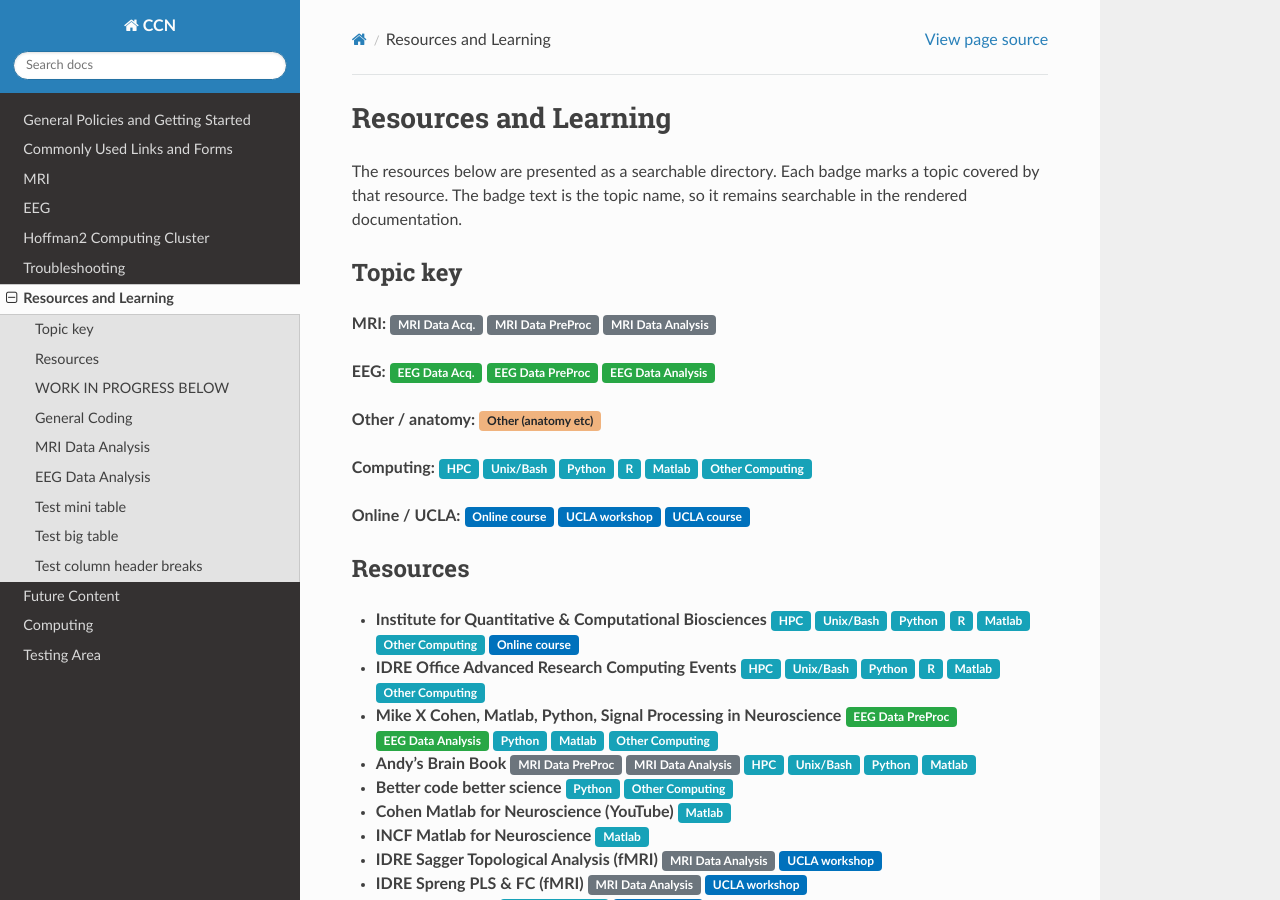
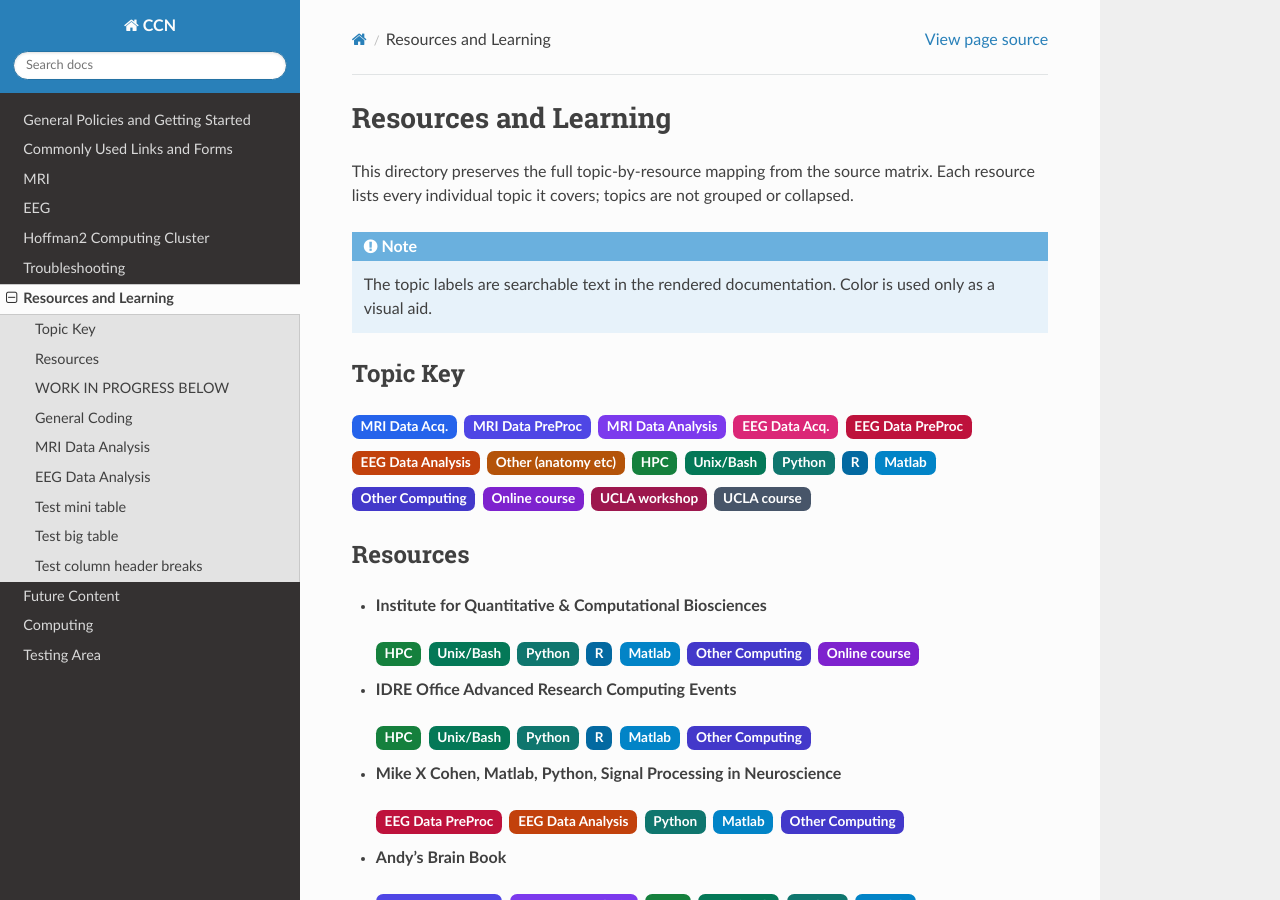
Before and after one commit to CCN-Support/CCN_Wiki, a Sphinx documentation site: the page built from docs/source/resources-and-learning.rst, in a window 1280 px wide and 900 px high. Built offline with Sphinx 7.4.7 and the Read the Docs theme 3.1.0, drawn with Linux system fonts in a browser that asks for light colours.

Commit message:
Update resources-and-learning.rst

```diff
--- a/docs/source/resources-and-learning.rst
+++ b/docs/source/resources-and-learning.rst
@@ -1,110 +1,213 @@
 Resources and Learning
 ======================
 
-The resources below are presented as a searchable directory. Each badge marks a topic covered by that resource. The badge text is the topic name, so it remains searchable in the rendered documentation.
 
-Topic key
+This directory preserves the full topic-by-resource mapping from the source matrix. Each resource lists every individual topic it covers; topics are not grouped or collapsed.
+
+.. note::
+
+   The topic labels are searchable text in the rendered documentation. Color is used only as a visual aid.
+
+Topic Key
 ---------
 
-**MRI:** :bdg-secondary:`MRI Data Acq.` :bdg-secondary:`MRI Data PreProc` :bdg-secondary:`MRI Data Analysis`
+.. raw:: html
 
-**EEG:** :bdg-success:`EEG Data Acq.` :bdg-success:`EEG Data PreProc` :bdg-success:`EEG Data Analysis`
-
-**Other / anatomy:** :bdg-warning:`Other (anatomy etc)`
-
-**Computing:** :bdg-info:`HPC` :bdg-info:`Unix/Bash` :bdg-info:`Python` :bdg-info:`R` :bdg-info:`Matlab` :bdg-info:`Other Computing`
-
-**Online / UCLA:** :bdg-primary:`Online course` :bdg-primary:`UCLA workshop` :bdg-primary:`UCLA course`
+   <div class="resource-topic-key">
+     <span class="resource-topic topic-01">MRI Data Acq.</span>
+     <span class="resource-topic topic-02">MRI Data PreProc</span>
+     <span class="resource-topic topic-03">MRI Data Analysis</span>
+     <span class="resource-topic topic-04">EEG Data Acq.</span>
+     <span class="resource-topic topic-05">EEG Data PreProc</span>
+     <span class="resource-topic topic-06">EEG Data Analysis</span>
+     <span class="resource-topic topic-07">Other (anatomy etc)</span>
+     <span class="resource-topic topic-08">HPC</span>
+     <span class="resource-topic topic-09">Unix/Bash</span>
+     <span class="resource-topic topic-10">Python</span>
+     <span class="resource-topic topic-11">R</span>
+     <span class="resource-topic topic-12">Matlab</span>
+     <span class="resource-topic topic-13">Other Computing</span>
+     <span class="resource-topic topic-14">Online course</span>
+     <span class="resource-topic topic-15">UCLA workshop</span>
+     <span class="resource-topic topic-16">UCLA course</span>
+   </div>
 
 Resources
 ---------
 
 * **Institute for Quantitative & Computational Biosciences**
-  :bdg-info:`HPC` :bdg-info:`Unix/Bash` :bdg-info:`Python` :bdg-info:`R` :bdg-info:`Matlab` :bdg-info:`Other Computing` :bdg-primary:`Online course`
+
+  .. raw:: html
+
+     <span class="resource-topic topic-08">HPC</span> <span class="resource-topic topic-09">Unix/Bash</span> <span class="resource-topic topic-10">Python</span> <span class="resource-topic topic-11">R</span> <span class="resource-topic topic-12">Matlab</span> <span class="resource-topic topic-13">Other Computing</span> <span class="resource-topic topic-14">Online course</span>
 
 * **IDRE Office Advanced Research Computing Events**
-  :bdg-info:`HPC` :bdg-info:`Unix/Bash` :bdg-info:`Python` :bdg-info:`R` :bdg-info:`Matlab` :bdg-info:`Other Computing`
+
+  .. raw:: html
+
+     <span class="resource-topic topic-08">HPC</span> <span class="resource-topic topic-09">Unix/Bash</span> <span class="resource-topic topic-10">Python</span> <span class="resource-topic topic-11">R</span> <span class="resource-topic topic-12">Matlab</span> <span class="resource-topic topic-13">Other Computing</span>
 
 * **Mike X Cohen, Matlab, Python, Signal Processing in Neuroscience**
-  :bdg-success:`EEG Data PreProc` :bdg-success:`EEG Data Analysis` :bdg-info:`Python` :bdg-info:`Matlab` :bdg-info:`Other Computing`
+
+  .. raw:: html
+
+     <span class="resource-topic topic-05">EEG Data PreProc</span> <span class="resource-topic topic-06">EEG Data Analysis</span> <span class="resource-topic topic-10">Python</span> <span class="resource-topic topic-12">Matlab</span> <span class="resource-topic topic-13">Other Computing</span>
 
 * **Andy's Brain Book**
-  :bdg-secondary:`MRI Data PreProc` :bdg-secondary:`MRI Data Analysis` :bdg-info:`HPC` :bdg-info:`Unix/Bash` :bdg-info:`Python` :bdg-info:`Matlab`
+
+  .. raw:: html
+
+     <span class="resource-topic topic-02">MRI Data PreProc</span> <span class="resource-topic topic-03">MRI Data Analysis</span> <span class="resource-topic topic-08">HPC</span> <span class="resource-topic topic-09">Unix/Bash</span> <span class="resource-topic topic-10">Python</span> <span class="resource-topic topic-12">Matlab</span>
 
 * **Better code better science**
-  :bdg-info:`Python` :bdg-info:`Other Computing`
+
+  .. raw:: html
+
+     <span class="resource-topic topic-10">Python</span> <span class="resource-topic topic-13">Other Computing</span>
 
 * **Cohen Matlab for Neuroscience (YouTube)**
-  :bdg-info:`Matlab`
+
+  .. raw:: html
+
+     <span class="resource-topic topic-12">Matlab</span>
 
 * **INCF Matlab for Neuroscience**
-  :bdg-info:`Matlab`
+
+  .. raw:: html
+
+     <span class="resource-topic topic-12">Matlab</span>
 
 * **IDRE Sagger Topological Analysis (fMRI)**
-  :bdg-secondary:`MRI Data Analysis` :bdg-primary:`UCLA workshop`
+
+  .. raw:: html
+
+     <span class="resource-topic topic-03">MRI Data Analysis</span> <span class="resource-topic topic-15">UCLA workshop</span>
 
 * **IDRE Spreng PLS & FC (fMRI)**
-  :bdg-secondary:`MRI Data Analysis` :bdg-primary:`UCLA workshop`
+
+  .. raw:: html
+
+     <span class="resource-topic topic-03">MRI Data Analysis</span> <span class="resource-topic topic-15">UCLA workshop</span>
 
 * **ABCD ReproNim**
-  :bdg-info:`Other Computing` :bdg-primary:`Online course`
+
+  .. raw:: html
+
+     <span class="resource-topic topic-13">Other Computing</span> <span class="resource-topic topic-14">Online course</span>
 
 * **NIH fMRIF Summer Course**
-  :bdg-secondary:`MRI Data Acq.` :bdg-secondary:`MRI Data Analysis` :bdg-primary:`Online course`
+
+  .. raw:: html
+
+     <span class="resource-topic topic-01">MRI Data Acq.</span> <span class="resource-topic topic-03">MRI Data Analysis</span> <span class="resource-topic topic-14">Online course</span>
 
 * **MRI Questions**
-  :bdg-secondary:`MRI Data Acq.`
+
+  .. raw:: html
+
+     <span class="resource-topic topic-01">MRI Data Acq.</span>
 
 * **John Hopkins Principles of fMRI  Coursera**
-  :bdg-secondary:`MRI Data Acq.` :bdg-secondary:`MRI Data PreProc` :bdg-secondary:`MRI Data Analysis` :bdg-primary:`Online course`
+
+  .. raw:: html
+
+     <span class="resource-topic topic-01">MRI Data Acq.</span> <span class="resource-topic topic-02">MRI Data PreProc</span> <span class="resource-topic topic-03">MRI Data Analysis</span> <span class="resource-topic topic-14">Online course</span>
 
 * **UMichigan Training in fMRI**
-  :bdg-secondary:`MRI Data Acq.` :bdg-secondary:`MRI Data PreProc` :bdg-secondary:`MRI Data Analysis`
+
+  .. raw:: html
+
+     <span class="resource-topic topic-01">MRI Data Acq.</span> <span class="resource-topic topic-02">MRI Data PreProc</span> <span class="resource-topic topic-03">MRI Data Analysis</span>
 
 * **OHBM 2025 Education**
-  :bdg-secondary:`MRI Data PreProc` :bdg-secondary:`MRI Data Analysis`
+
+  .. raw:: html
+
+     <span class="resource-topic topic-02">MRI Data PreProc</span> <span class="resource-topic topic-03">MRI Data Analysis</span>
 
 * **Martin Monti Course Slides**
-  :bdg-secondary:`MRI Data PreProc` :bdg-secondary:`MRI Data Analysis` :bdg-primary:`UCLA course`
+
+  .. raw:: html
+
+     <span class="resource-topic topic-02">MRI Data PreProc</span> <span class="resource-topic topic-03">MRI Data Analysis</span> <span class="resource-topic topic-16">UCLA course</span>
 
 * **UCLA CCN Prior Workshops**
-  :bdg-secondary:`MRI Data PreProc` :bdg-secondary:`MRI Data Analysis`
+
+  .. raw:: html
+
+     <span class="resource-topic topic-02">MRI Data PreProc</span> <span class="resource-topic topic-03">MRI Data Analysis</span>
 
 * **Mumford Brain Stats (YouTube)**
-  :bdg-secondary:`MRI Data Analysis` :bdg-info:`Python` :bdg-info:`Other Computing`
+
+  .. raw:: html
+
+     <span class="resource-topic topic-03">MRI Data Analysis</span> <span class="resource-topic topic-10">Python</span> <span class="resource-topic topic-13">Other Computing</span>
 
 * **Mumford Brain Stats (tumblr)**
-  :bdg-secondary:`MRI Data Analysis`
+
+  .. raw:: html
+
+     <span class="resource-topic topic-03">MRI Data Analysis</span>
 
 * **FSL course (YouTube)**
-  :bdg-secondary:`MRI Data Acq.` :bdg-secondary:`MRI Data PreProc` :bdg-secondary:`MRI Data Analysis`
+
+  .. raw:: html
+
+     <span class="resource-topic topic-01">MRI Data Acq.</span> <span class="resource-topic topic-02">MRI Data PreProc</span> <span class="resource-topic topic-03">MRI Data Analysis</span>
 
 * **FSL course website**
-  :bdg-secondary:`MRI Data Acq.` :bdg-secondary:`MRI Data PreProc` :bdg-secondary:`MRI Data Analysis`
+
+  .. raw:: html
+
+     <span class="resource-topic topic-01">MRI Data Acq.</span> <span class="resource-topic topic-02">MRI Data PreProc</span> <span class="resource-topic topic-03">MRI Data Analysis</span>
 
 * **SPM course website**
-  :bdg-secondary:`MRI Data Acq.` :bdg-secondary:`MRI Data PreProc` :bdg-secondary:`MRI Data Analysis`
+
+  .. raw:: html
+
+     <span class="resource-topic topic-01">MRI Data Acq.</span> <span class="resource-topic topic-02">MRI Data PreProc</span> <span class="resource-topic topic-03">MRI Data Analysis</span>
 
 * **AFNI course videos (YouTube)**
-  :bdg-secondary:`MRI Data Acq.` :bdg-secondary:`MRI Data PreProc` :bdg-secondary:`MRI Data Analysis`
+
+  .. raw:: html
+
+     <span class="resource-topic topic-01">MRI Data Acq.</span> <span class="resource-topic topic-02">MRI Data PreProc</span> <span class="resource-topic topic-03">MRI Data Analysis</span>
 
 * **Clinical Neuroanatomy Seminars (YouTube)**
-  :bdg-warning:`Other (anatomy etc)`
+
+  .. raw:: html
+
+     <span class="resource-topic topic-07">Other (anatomy etc)</span>
 
 * **Online EEGLAB workshop**
-  :bdg-success:`EEG Data Acq.` :bdg-success:`EEG Data PreProc` :bdg-success:`EEG Data Analysis`
+
+  .. raw:: html
+
+     <span class="resource-topic topic-04">EEG Data Acq.</span> <span class="resource-topic topic-05">EEG Data PreProc</span> <span class="resource-topic topic-06">EEG Data Analysis</span>
 
 * **Online Fieldtrip workshop videos**
-  :bdg-success:`EEG Data Acq.` :bdg-success:`EEG Data PreProc` :bdg-success:`EEG Data Analysis`
+
+  .. raw:: html
+
+     <span class="resource-topic topic-04">EEG Data Acq.</span> <span class="resource-topic topic-05">EEG Data PreProc</span> <span class="resource-topic topic-06">EEG Data Analysis</span>
 
 * **Online Brainstorm EEG tutorial**
-  :bdg-success:`EEG Data Acq.` :bdg-success:`EEG Data PreProc` :bdg-success:`EEG Data Analysis`
+
+  .. raw:: html
+
+     <span class="resource-topic topic-04">EEG Data Acq.</span> <span class="resource-topic topic-05">EEG Data PreProc</span> <span class="resource-topic topic-06">EEG Data Analysis</span>
 
 * **Online MNE EEG/MEG tutorial**
-  :bdg-success:`EEG Data Acq.` :bdg-success:`EEG Data PreProc` :bdg-success:`EEG Data Analysis`
+
+  .. raw:: html
+
+     <span class="resource-topic topic-04">EEG Data Acq.</span> <span class="resource-topic topic-05">EEG Data PreProc</span> <span class="resource-topic topic-06">EEG Data Analysis</span>
 
 * **CuttingEEG EEG/MEG workshops & community**
-  :bdg-success:`EEG Data PreProc` :bdg-success:`EEG Data Analysis` :bdg-primary:`Online course`
+
+  .. raw:: html
+
+     <span class="resource-topic topic-05">EEG Data PreProc</span> <span class="resource-topic topic-06">EEG Data Analysis</span> <span class="resource-topic topic-14">Online course</span>
 
 
 
```
